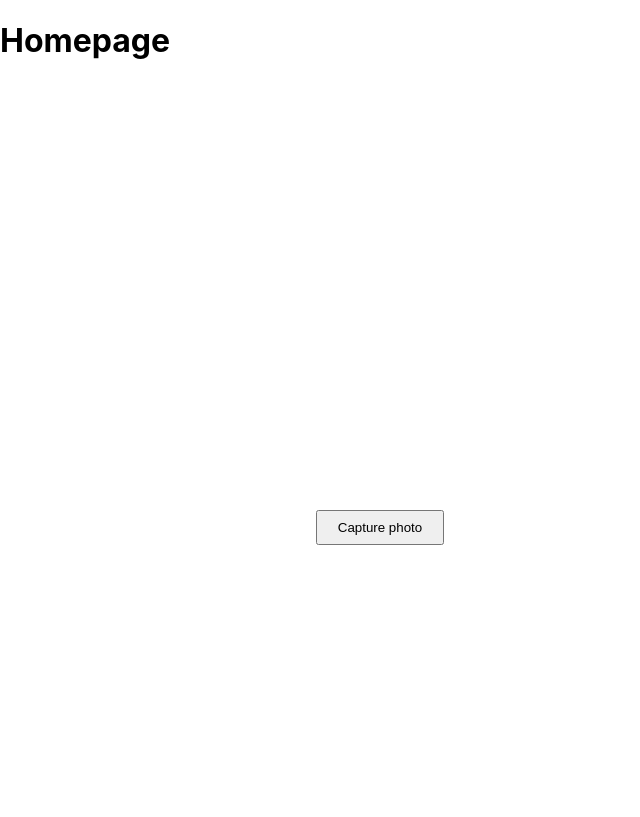
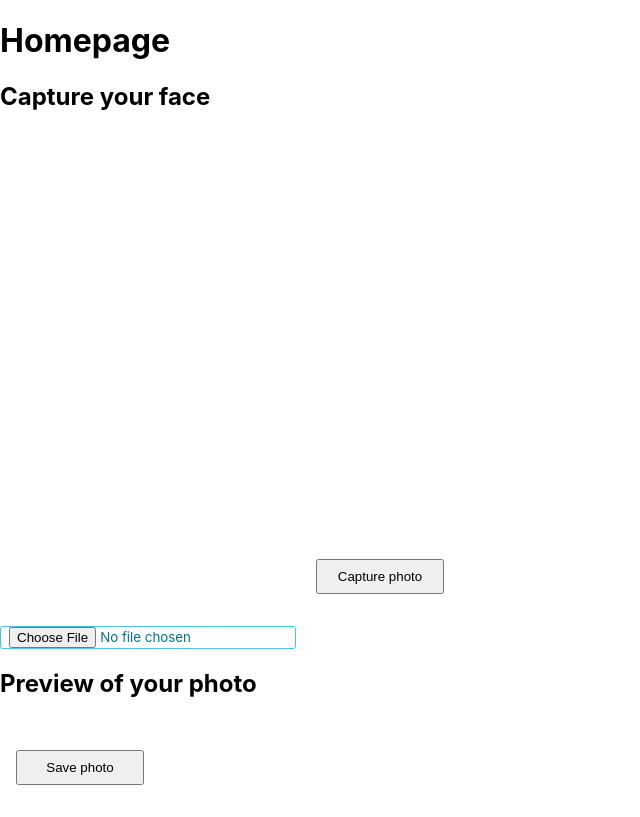
Before and after one commit to wmw123/fake-id-generator, a React (Create React App) app: page / in a window 1280 px wide. Both pictures are taken after a click on the button "Take a photo". Shown: the whole page, without its empty margins (0-640 px from the left). Built offline with nearby package versions, Linux system fonts and the light colour scheme; no server answers.

Commit message:
Add imageSrc to the store

```diff
--- a/package.json
+++ b/package.json
@@ -7,6 +7,7 @@
     "@testing-library/react": "^9.5.0",
     "@testing-library/user-event": "^7.2.1",
     "axios": "^0.19.2",
+    "face-api.js": "^0.22.2",
     "react": "^16.13.1",
     "react-component-export-image": "^0.1.6",
     "react-dom": "^16.13.1",
--- a/src/components/WebcamCapture.jsx
+++ b/src/components/WebcamCapture.jsx
@@ -1,24 +1,46 @@
-import React from "react";
+import React, { useState, useRef, useCallback } from "react";
 import Webcam from "react-webcam";
+import * as faceapi from "face-api.js";
+import { connect } from "react-redux";
+import { bindActionCreators } from "redux";
+import { addImgSrc } from "../store/photo/actions";
+import { useSelector } from "react-redux";
+import { selectImgSrc } from "../store/photo/selectors";
 
-function WebcamCapture() {
+function WebcamCapture({ addImgSrc }) {
+  const photo = useSelector(selectImgSrc);
+
   const videoConstraints = {
     width: { min: 480 },
     height: { min: 400 },
     aspectRatio: 0.6666666667,
   };
 
-  const webcamRef = React.useRef(null);
-  const [imageSrc, setImageSrc] = React.useState(null);
+  const webcamRef = useRef(null);
+  const [imageSrc, setImageSrc] = useState(null);
 
-  const capture = React.useCallback(() => {
+  const capture = useCallback(() => {
     const imageSrc = webcamRef.current.getScreenshot();
     setImageSrc(imageSrc);
   }, [webcamRef, setImageSrc]);
 
+  const uploadImage = async function uploadAnImage() {
+    const imgFile = document.getElementById("myFileUpload").files[0];
+
+    console.log("imgFile", imgFile);
+    // create an HTMLImageElement from a Blob
+    const img = await faceapi.bufferToImage(imgFile);
+    console.log("img", img);
+    // document.getElementById("myImg").src = img.src;
+    setImageSrc(img.src);
+  };
+
+  console.log("photo?", photo);
+
   return (
     <div>
       <div>
+        <h2>Capture your face</h2>
         <Webcam
           videoConstraints={videoConstraints}
           width={300}
@@ -27,10 +49,21 @@ function WebcamCapture() {
           ref={webcamRef}
           screenshotFormat="image/jpeg"
           imageSmoothing={true}
+          mirrored={true}
         />
         <button onClick={capture}>Capture photo</button>
       </div>
       <div>
+        {/* <img id="myImg" src="" alt="" height="450px"></img> */}
+        <input
+          id="myFileUpload"
+          type="file"
+          onChange={uploadImage}
+          accept=".jpg, .jpeg, .png"
+        ></input>
+      </div>
+      <div>
+        <h2>Preview of your photo</h2>
         {imageSrc && (
           <img
             src={imageSrc}
@@ -38,9 +71,16 @@ function WebcamCapture() {
             style={{ width: 300, height: 450 }}
           />
         )}
+        <button onClick={() => addImgSrc(imageSrc)}>Save photo</button>
       </div>
     </div>
   );
 }
 
-export default WebcamCapture;
+const mapDispatchToProps = (dispatch) => {
+  return {
+    addImgSrc: bindActionCreators(addImgSrc, dispatch),
+  };
+};
+
+export default connect(null, mapDispatchToProps)(WebcamCapture);
--- /dev/null
+++ b/src/store/photo/actions.js
@@ -0,0 +1,8 @@
+export const photoActionTypes = {
+  ADD: "ADD",
+};
+
+export const addImgSrc = (imageSrc) => (dispatch) => {
+  console.log("imgSrc in addImgSrc", imageSrc);
+  return dispatch({ type: photoActionTypes.ADD, payload: imageSrc });
+};
--- a/src/store/photo/reducer.js
+++ b/src/store/photo/reducer.js
@@ -1,9 +1,13 @@
+import { photoActionTypes } from "./actions";
+
 const initialState = {
-  all: null,
+  imageSrc: null,
 };
 
 export default (state = initialState, action) => {
   switch (action.type) {
+    case photoActionTypes.ADD:
+      return { ...state, imageSrc: action.payload };
     default:
       return state;
   }
--- /dev/null
+++ b/src/store/photo/selectors.js
@@ -0,0 +1 @@
+export const selectImgSrc = (state) => state.imageSrc;
```
Also changed, not shown: 1 other file (tests, documents, lock files or other folders).
